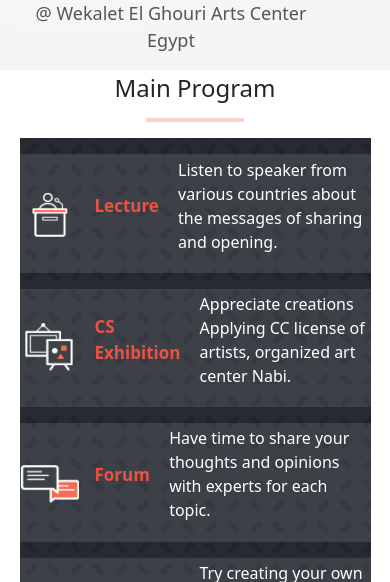
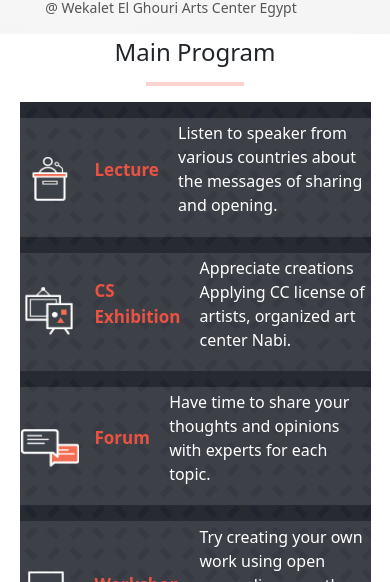
Before and after one commit to Edgahkipkemoi/capstone, a website: page index.html in a window 390 px wide. Shown: the part 518-1100 px from the top of the page. Drawn offline with nearby package versions, Linux system fonts and the light colour scheme.

Commit message:
Fixed styling errors

```diff
--- a/style.css
+++ b/style.css
@@ -452,7 +452,7 @@ body {
     list-style: none;
     margin: 0;
     gap: 10px;
-    padding: 10px 300px 10px 0;
+    padding: 10px 59px 10px 0;
   }
 
   .checkbox,
@@ -470,7 +470,7 @@ body {
   }
 
   .navbar img {
-    margin-left: -4rem;
+    margin-left: -4.4rem;
     margin-top: -0.8rem;
   }
 
@@ -516,7 +516,6 @@ body {
     background-color: #fff;
     font-size: 16px;
     padding: 12px;
-    margin: -0.5rem 15rem 0 1rem;
   }
 
   .navbar .nav-button:hover {
@@ -675,7 +674,7 @@ body {
     display: flex;
     flex-wrap: wrap;
     position: relative;
-    padding-left: 19rem;
+    padding-left: 4rem;
     padding-right: 19rem;
     height: 50rem;
   }
@@ -837,3 +836,24 @@ body {
     display: none;
   }
 }
+
+.header-content .summit-venue {
+  color: #555;
+  font-weight: 150;
+  font-size: 20px;
+  padding-top: 0.3rem;
+}
+
+@media (max-width: 768px) {
+  .header-content .summit-venue {
+    font-size: 16px;
+    padding-top: 0.2rem;
+  }
+}
+
+@media (max-width: 480px) {
+  .header-content .summit-venue {
+    font-size: 14px;
+    padding-top: 0.1rem;
+  }
+}
```
Also changed, not shown: 1 other file.
